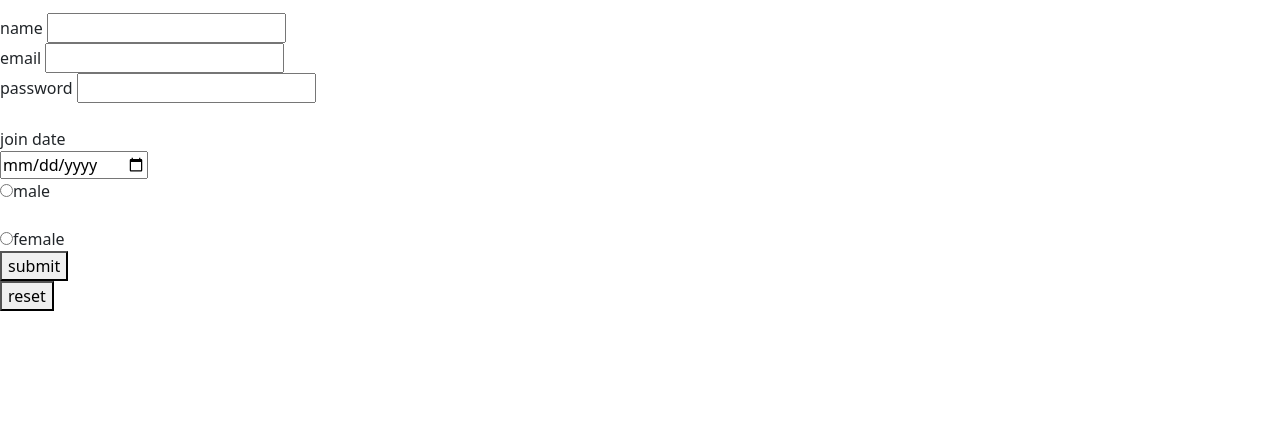
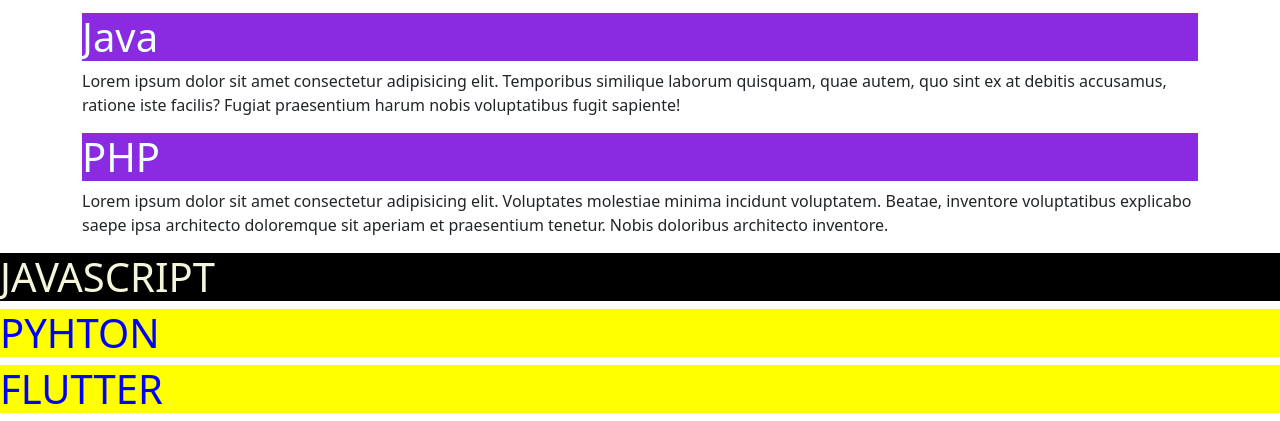
Before and after one commit to veleswaran/edex-tech, a plain HTML site: page index.html in a window 1280 px wide. Shown: the part 439-860 px from the top of the page. Before the commit the page ends 800 px from the top, so only its background shows below. Drawn offline with nearby package versions, Linux system fonts and the light colour scheme.

Commit message:
create combinator

```diff
--- a/index.html
+++ b/index.html
@@ -8,6 +8,44 @@
     <link href="https://cdn.jsdelivr.net/npm/bootstrap@5.3.3/dist/css/bootstrap.min.css" rel="stylesheet">
     <script src="https://cdn.jsdelivr.net/npm/bootstrap@5.3.3/dist/js/bootstrap.bundle.min.js"></script>
 </head>
+<Style>
+    .container>h1 {
+        background-color: blue;
+        color: white;
+    }
+
+    .container~h1 {
+        background-color: yellow;
+        color: blue;
+    }
+
+    .container+h1 {
+        background-color: black;
+        color: beige;
+    }
+
+    .container h1 {
+        background-color: blueviolet;
+        color: azure;
+    }
+
+    a h1 {
+        text-transform: uppercase;
+    }
+
+    a:visited {
+        color: aqua;
+    }
+
+    a:active {
+        color: blueviolet;
+    }
+
+    ul li:last-child() {
+        color: black;
+        background-color: blue;
+    }
+</Style>
 
 <body>
 
@@ -39,20 +77,21 @@
     <h1>header</h1>
     <img src="https://encrypted-tbn0.gstatic.com/images?q=tbn:ANd9GcSNTA_HMOOO1F3btNoq31FSfmVCsVNDm3mNvQ&s" alt="">
     <p>welcome to nature</p>
-     <form action="/user">
-        <label for="">name</label>
-        <input type="text" name="name"><br>
-        <label for="">email</label>
-        <input type="email"name="email"><br>
-        <label for="">password</label>
-        <input type="password"name="password"><br><br>
-        <label for="">join date</label> <br>
-        <input type="date"name="date"> <br>
-        <input type="radio"name="gender"value="male">male <br> <br>
-        <input type="radio"name="gender"value="female">female <br>
-        <button>submit</button> <br>
-        <button>reset </button> <br>
-    </form>
+      <div class="container">
+        <h1>Java</h1>
+        <p>Lorem ipsum dolor sit amet consectetur adipisicing elit. Temporibus similique laborum quisquam, quae autem,
+            quo sint ex at debitis accusamus, ratione iste facilis? Fugiat praesentium harum nobis voluptatibus fugit
+            sapiente!</p>
+        <div>
+            <h1>PHP</h1>
+            <p>Lorem ipsum dolor sit amet consectetur adipisicing elit. Voluptates molestiae minima incidunt voluptatem.
+                Beatae, inventore voluptatibus explicabo saepe ipsa architecto doloremque sit aperiam et praesentium
+                tenetur. Nobis doloribus architecto inventore.</p>
+        </div>
+    </div>
+    <h1>JAVASCRIPT</h1>
+    <h1>PYHTON</h1>
+    <h1>FLUTTER</h1>
 </body>
 
 </html>
```
Also changed, not shown: git form.html (+11 -0 lines).
